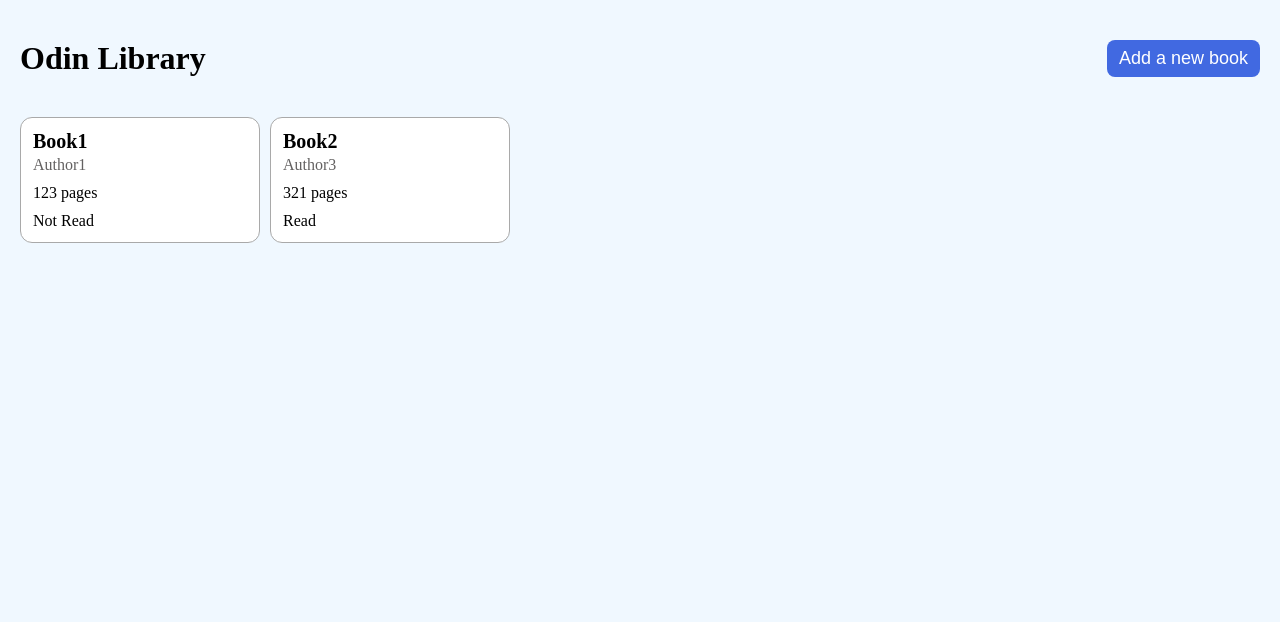
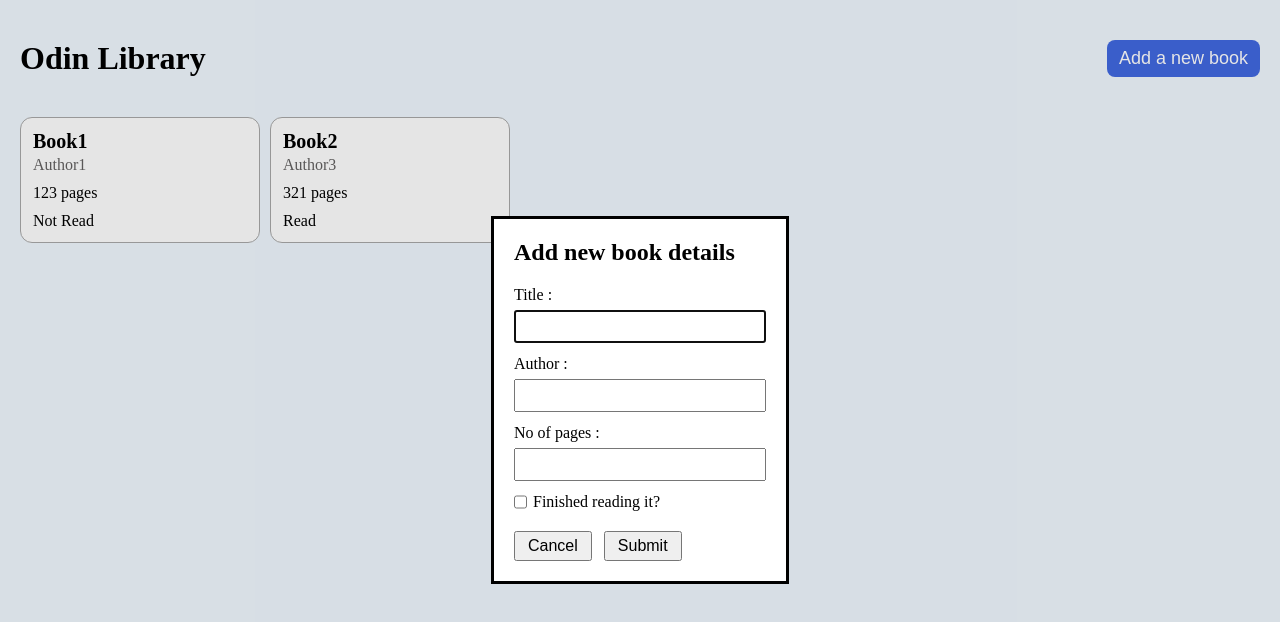
Before and after one commit to kamlesh-borana/odin-library, a plain HTML site: page index.html in a window 1280 px wide. Both pictures are taken after a click on the button "Add a new book". Drawn offline with Linux system fonts and the light colour scheme.

Commit message:
Add a new book addition modal and basic style

```diff
--- a/index.html
+++ b/index.html
@@ -17,6 +17,44 @@
 
     </div>
 
+    <dialog id="add-new-book-dialog">
+        <h2>Add new book details</h2>
+        <form>
+            <p>
+                <label for="title">
+                    Title :
+                </label>
+                <input type="text" id="title" required>
+            </p>
+
+            <p>
+                <label for="author">
+                    Author :
+                </label>
+                <input type="text" id="author" required>
+            </p>
+
+            <p>
+                <label for="no-of-pages">
+                    No of pages :
+                </label>
+                <input type="number" id="no-of-pages" required>
+            </p>
+
+            <p class="read-status-field">
+                <input type="checkbox" name="read-status" id="read-status">
+                <label for="read-status">
+                    Finished reading it?
+                </label>
+            </p>
+
+            <div class="cta-container">
+                <button type="button" class="cancel">Cancel</button>
+                <button class="submit">Submit</button>
+            </div>
+        </form>
+    </dialog>
+
     <script src="main.js"></script>
 </body>
 </html>
--- a/main.js
+++ b/main.js
@@ -66,3 +66,15 @@ function displayBooks() {
 }
 
 displayBooks();
+
+const addNewBookDialog = document.querySelector("#add-new-book-dialog");
+const addNewBookButton = document.querySelector(".header button");
+const closeAddNewBookDialogButton = document.querySelector(".cancel");
+
+addNewBookButton.addEventListener("click", () => {
+	addNewBookDialog.showModal();
+});
+
+closeAddNewBookDialogButton.addEventListener("click", () => {
+	addNewBookDialog.close();
+});
--- a/style.css
+++ b/style.css
@@ -55,3 +55,42 @@ body {
 .library .card .read-status {
     margin-top: 10px;
 }
+
+dialog {
+    margin: auto;
+    padding: 20px;
+}
+
+dialog h2 {
+    margin-bottom: 20px;
+}
+
+dialog#add-new-book-dialog form p + p {
+    margin-top: 12px;
+}
+
+dialog#add-new-book-dialog form p {
+    display: flex;
+    flex-direction: column;
+    gap: 6px;
+}
+
+dialog#add-new-book-dialog form .read-status-field {
+    flex-direction: row;
+}
+
+dialog#add-new-book-dialog form input {
+    padding: 4px 8px;
+    font-size: 18px;
+}
+
+dialog#add-new-book-dialog form .cta-container {
+    margin-top: 20px;
+    display: flex;
+    gap: 12px;
+}
+
+dialog#add-new-book-dialog form .cta-container button {
+    padding: 4px 12px;
+    font-size: 16px;
+}
```
